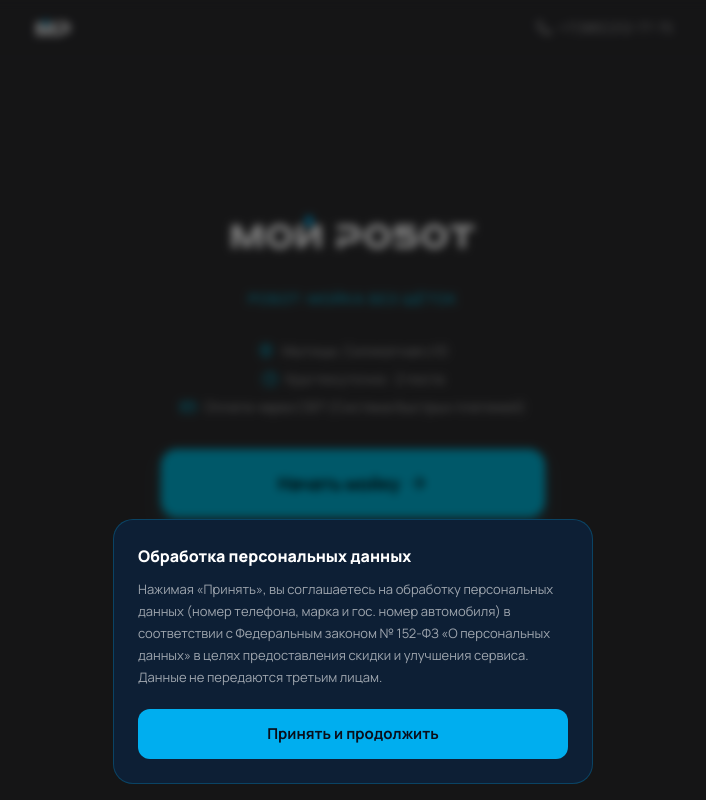
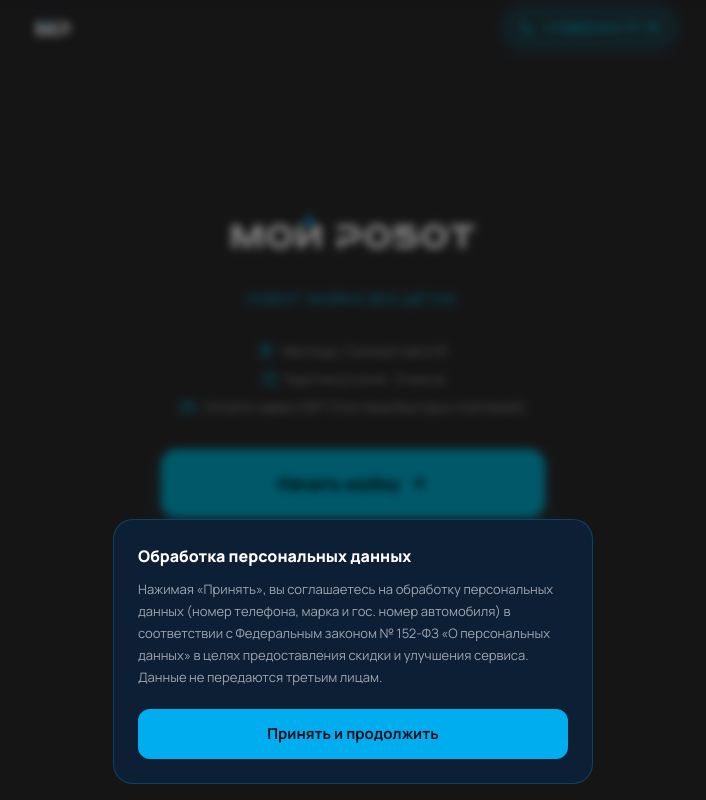
Before and after one commit to Slarck777/moi-robot, a Next.js app: page / in a window 1280 px wide. Shown: the top 800 px of the page, without its empty margins (287-993 px from the left). Built offline with nearby package versions, Linux system fonts and the light colour scheme.

Commit message:
style admin button with accent color and pulse glow animation

```diff
--- a/components/shared/Header.tsx
+++ b/components/shared/Header.tsx
@@ -13,13 +13,21 @@ export function Header() {
 
         <a
           href={`tel:${station.phone}`}
-          className="flex items-center gap-1.5 text-sm text-muted-foreground transition-colors hover:text-primary"
+          className="flex items-center gap-2 rounded-full bg-primary/15 border border-primary/40 px-3 py-1.5 transition-all hover:bg-primary/25 hover:border-primary/70 hover:shadow-[0_0_12px_rgba(0,174,239,0.4)]"
+          style={{ animation: "pulse-glow 2.5s ease-in-out infinite" }}
         >
-          <Phone className="h-4 w-4" />
-          <span className="sm:hidden">Администратор</span>
-          <span className="hidden sm:inline">{station.phone}</span>
+          <Phone className="h-3.5 w-3.5 text-primary" />
+          <span className="text-sm font-semibold text-primary sm:hidden">Администратор</span>
+          <span className="hidden text-sm font-semibold text-primary sm:inline">{station.phone}</span>
         </a>
       </div>
+
+      <style>{`
+        @keyframes pulse-glow {
+          0%, 100% { box-shadow: 0 0 0 0 rgba(0,174,239,0); }
+          50% { box-shadow: 0 0 14px 3px rgba(0,174,239,0.35); }
+        }
+      `}</style>
     </header>
   );
 }
```
